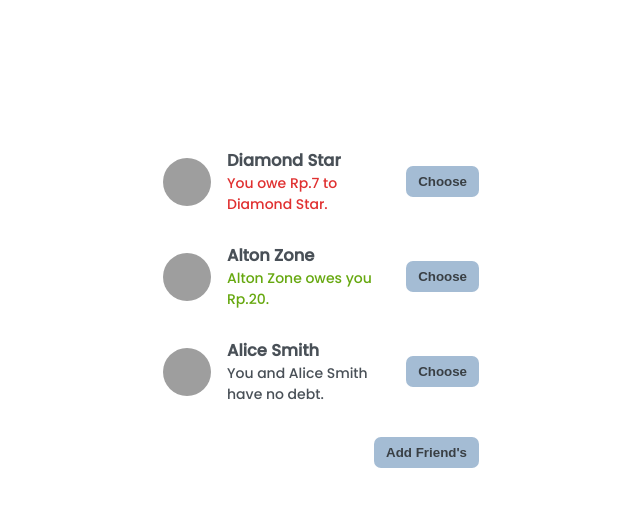
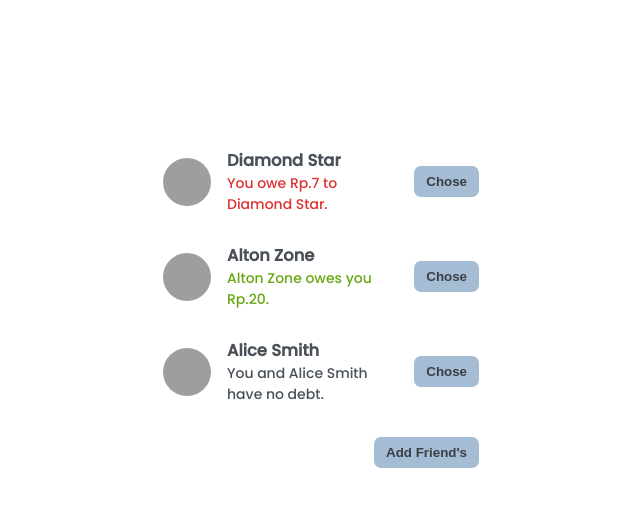
Before and after one commit to damar-glh/split-bill, a React (Create React App) app: page / in a window 1280 px wide. Shown: the top 506 px of the page, without its empty margins (79-719 px from the left). Built offline with nearby package versions, Linux system fonts and the light colour scheme; grey boxes are pictures that could not be loaded.

Commit message:
feat: Displays data of selected friends in the joint venture form

```diff
--- a/src/App.js
+++ b/src/App.js
@@ -26,11 +26,11 @@ const App = () => {
   return (
     <div className="app">
       <div className="sidebar">
-        <FriendList friends={friends} onSelected={handleSelectedFriend}/>
+        <FriendList friends={friends} onSelected={handleSelectedFriend} selectedFriend={selectedFriend}/>
         {showAddFriend && <FormAddFriend onAddFriend={handleAddFriend}/>}
         <button className='button' onClick={handleShowAddFriend}>{showAddFriend ? "Close Friend's" : "Add Friend's"}</button>
       </div>
-      {selectedFriend && <FormSplitBills />}
+      {selectedFriend && <FormSplitBills selectedFriend={selectedFriend}/>}
     </div>
   )
 }
--- a/src/components/FormSplitBills.jsx
+++ b/src/components/FormSplitBills.jsx
@@ -1,19 +1,19 @@
 import React from 'react'
 
-const FormSplitBills = () => {
+const FormSplitBills = ({ selectedFriend }) => {
   return (
     <form action="" className='form-split-bill'>
-        <h2>Split Bills with Damar</h2>
+        <h2>Split Bills with {selectedFriend.name}</h2>
         <label htmlFor="">💵 Total Cost</label>
         <input type="text" placeholder='Enter Cost'/>
         <label htmlFor="">👨‍👩‍👧‍👦 Your Bill</label>
         <input type="text" placeholder='Enter Bill'/>
-        <label htmlFor="">👨‍👩‍👧‍👦 Damar Bill</label>
+        <label htmlFor="">👨‍👩‍👧‍👦 {selectedFriend.name} Bill</label>
         <input type="text" disabled/>
         <label htmlFor="">👨‍👩‍👧‍👦 Paid By</label>
         <select name="" id="">
             <option value="user">You</option>
-            <option value="friend">Nara</option>
+            <option value="friend">{selectedFriend.name}</option>
         </select>
         <button className='button'>Add</button>
     </form>
--- a/src/components/Friend.jsx
+++ b/src/components/Friend.jsx
@@ -1,8 +1,9 @@
 import React from 'react'
 
-const Friend = ({ friend, onSelected }) => {
+const Friend = ({ friend, onSelected, selectedFriend }) => {
+    const isSelected = selectedFriend?.id === friend.id;
     return (
-        <li>
+        <li className={isSelected ? "selected" : ""}>
             <img src={friend.image} alt={friend.name} />
             <h3>{friend.name}</h3>
             {friend.balance < 0 && (
@@ -16,7 +17,7 @@ const Friend = ({ friend, onSelected }) => {
                 </p>
             )}
             {friend.balance === 0 && (<p>You and {friend.name} have no debt.</p>)}
-            <button className='button' onClick={() => onSelected(friend)}>Choose</button>
+            <button className='button' onClick={() => onSelected(friend)}>{isSelected ? "Close" : "Chose" }</button>
         </li>
     )
 }
--- a/src/components/FriendList.jsx
+++ b/src/components/FriendList.jsx
@@ -1,12 +1,12 @@
 import React from 'react'
 import Friend from './Friend'
 
-const FriendList = ({friends, onSelected}) => {
+const FriendList = ({ friends, onSelected, selectedFriend }) => {
   return (
     <ul>
-        {friends.map((friend, index) => (
-            <Friend friend={friend} key={index} onSelected={onSelected}/>
-        ))}
+      {friends.map((friend, index) => (
+        <Friend friend={friend} key={index} onSelected={onSelected} selectedFriend={selectedFriend} />
+      ))}
     </ul>
   )
 }
```
